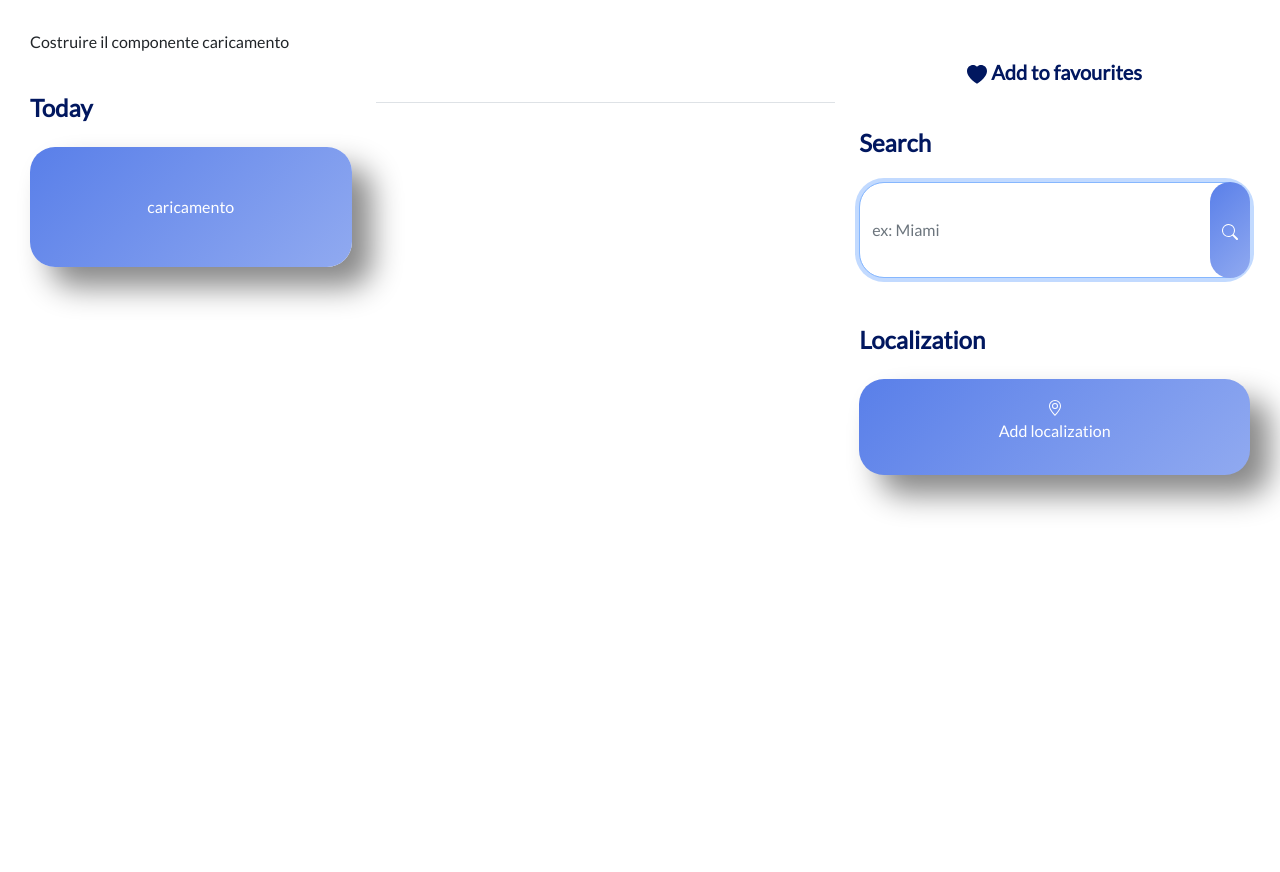
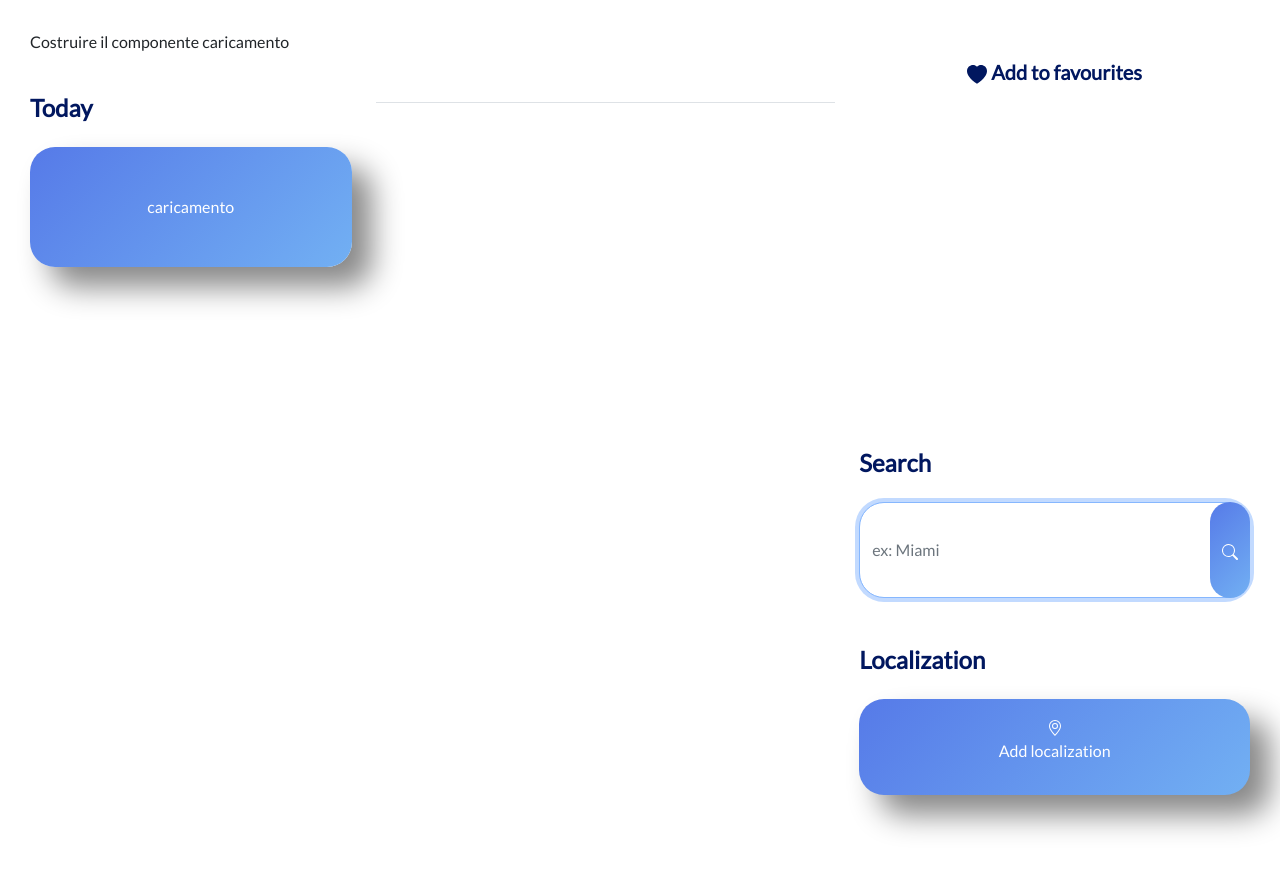
Before and after one commit to GiovanniBiancuzzo/weather_app_tech_task, a React (Create React App) app: page / in a window 1280 px wide. Before the commit the page ends 800 px from the top, so only its background shows below. Built offline with nearby package versions, Linux system fonts and the light colour scheme.

Commit message:
fix gradients

```diff
--- a/src/App.css
+++ b/src/App.css
@@ -4,21 +4,21 @@ body::-webkit-scrollbar {
 }
 
 .mainGradient {
-    background: rgb(89, 127, 233);
+    background: rgb(86, 122, 232);
     background: linear-gradient(
         135deg,
-        rgba(89, 127, 233, 1) 0%,
-        rgba(255, 255, 255, 1) 300%
+        rgba(86, 122, 232, 1) 0%,
+        rgba(114, 176, 243, 1) 100%
     );
     color: #fff;
 }
 
 .secondGradient {
-    background: rgb(122, 150, 224);
+    background: rgb(106, 141, 235);
     background: linear-gradient(
         135deg,
-        rgba(122, 150, 224, 1) 00%,
-        rgba(255, 255, 255, 1) 300%
+        rgba(106, 141, 235, 1) 0%,
+        rgba(118, 164, 239, 1) 100%
     );
     color: #fff;
 }
@@ -77,7 +77,7 @@ body::-webkit-scrollbar {
 
 /*note: contenitore città*/
 .citiesListContainer {
-    max-height: 40vh;
+    min-height: 40vh;
     overflow: auto;
 }
 
```
